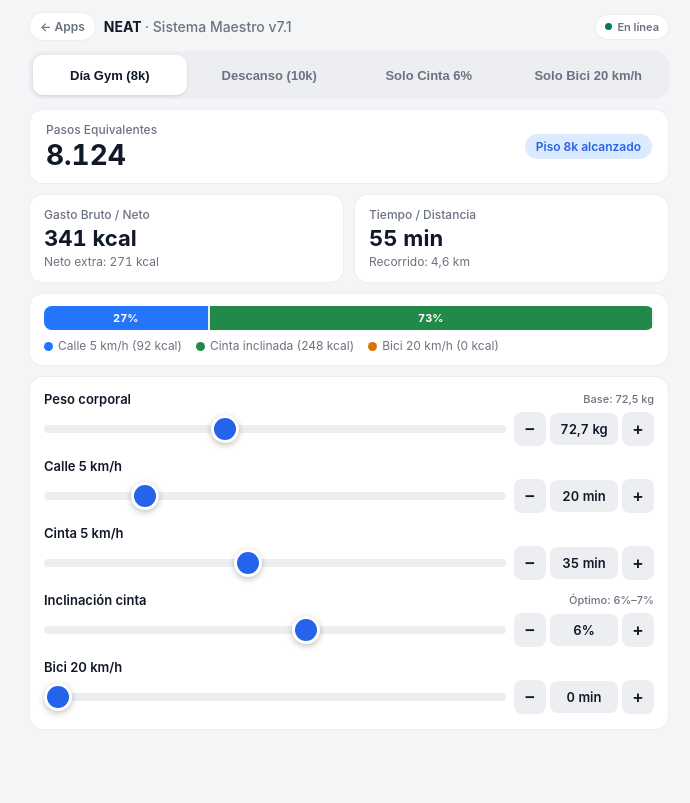
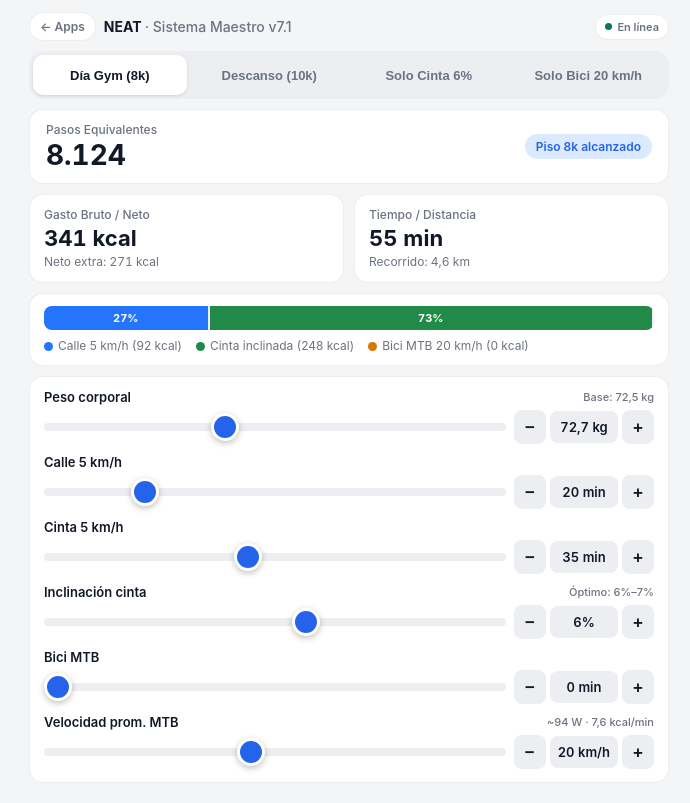
Before and after one commit to lucaszucaro5-code/mini-apps, a plain HTML site: page neat/index.html in a window 1280 px wide. Shown: the whole page, without its empty margins (291-981 px from the left). Drawn offline with Linux system fonts and the light colour scheme.

Commit message:
feat(neat): recalibrate MTB cycling formula and add average speed calibrator

```diff
--- a/neat/index.html
+++ b/neat/index.html
@@ -277,8 +277,8 @@
     .control-deck {
       display: flex;
       flex-direction: column;
-      gap: 11px;
-      padding: 14px;
+      gap: 9px;
+      padding: 12px 14px;
       background: var(--surface-bright);
       border: 1px solid var(--border);
       border-radius: var(--r-m);
@@ -438,7 +438,7 @@
       <div class="legend-row">
         <span><span class="legend-dot" style="background: var(--chart-1);"></span>Calle 5 km/h (<span id="leg-street">92 kcal</span>)</span>
         <span><span class="legend-dot" style="background: var(--chart-3);"></span>Cinta inclinada (<span id="leg-incline">248 kcal</span>)</span>
-        <span><span class="legend-dot" style="background: var(--chart-8);"></span>Bici 20 km/h (<span id="leg-bike">0 kcal</span>)</span>
+        <span><span class="legend-dot" style="background: var(--chart-8);"></span>Bici MTB <span id="leg-bike-speed">20</span> km/h (<span id="leg-bike">0 kcal</span>)</span>
       </div>
     </div>
 
@@ -503,14 +503,29 @@
 
       <div class="lumi-slider-row">
         <div class="lumi-slider-header">
-          <label class="lumi-slider-label" for="in-bike">Bici 20 km/h</label>
+          <label class="lumi-slider-label" for="in-bike">Bici MTB</label>
         </div>
         <div class="lumi-slider-container">
-          <input id="in-bike" class="lumi-slider" type="range" min="0" max="60" step="5" value="0">
+          <input id="in-bike" class="lumi-slider" type="range" min="0" max="90" step="5" value="0">
           <div class="stepper-group">
             <button type="button" class="step-btn" data-target="in-bike" data-dir="-1" aria-label="Reducir bici">−</button>
             <div id="val-bike" class="lumi-slider-value">0 min</div>
             <button type="button" class="step-btn" data-target="in-bike" data-dir="1" aria-label="Aumentar bici">+</button>
+          </div>
+        </div>
+      </div>
+
+      <div class="lumi-slider-row">
+        <div class="lumi-slider-header">
+          <label class="lumi-slider-label" for="in-bike-speed">Velocidad prom. MTB</label>
+          <span class="lumi-slider-hint" id="hint-bike-rate">~94 W · 7,6 kcal/min</span>
+        </div>
+        <div class="lumi-slider-container">
+          <input id="in-bike-speed" class="lumi-slider" type="range" min="12" max="30" step="0.5" value="20">
+          <div class="stepper-group">
+            <button type="button" class="step-btn" data-target="in-bike-speed" data-dir="-1" aria-label="Reducir velocidad bici">−</button>
+            <div id="val-bike-speed" class="lumi-slider-value">20 km/h</div>
+            <button type="button" class="step-btn" data-target="in-bike-speed" data-dir="1" aria-label="Aumentar velocidad bici">+</button>
           </div>
         </div>
       </div>
@@ -520,15 +535,18 @@
   <script>
     const STORAGE_KEY = 'sm_neat_v7_1_state';
     const DEFAULT_WEIGHT = 72.7;
+    const DEFAULT_BIKE_SPEED = 20;
 
     const fmtInt = new Intl.NumberFormat('es-AR', { maximumFractionDigits: 0 });
     const fmtDec = new Intl.NumberFormat('es-AR', { minimumFractionDigits: 1, maximumFractionDigits: 1 });
+    const fmtSpeed = (v) => (Number.isInteger(v) ? fmtInt.format(v) : fmtDec.format(v));
 
     const weightEl = document.getElementById('in-weight');
     const streetEl = document.getElementById('in-street');
     const inclineMinEl = document.getElementById('in-incline-min');
     const gradeEl = document.getElementById('in-grade');
     const bikeEl = document.getElementById('in-bike');
+    const bikeSpeedEl = document.getElementById('in-bike-speed');
     const presetBtns = document.querySelectorAll('.lumi-segmented-btn');
     const stepBtns = document.querySelectorAll('.step-btn');
 
@@ -536,8 +554,19 @@
       gym: { street: 20, inclineMin: 35, grade: 6, bike: 0 },
       rest: { street: 30, inclineMin: 40, grade: 6, bike: 0 },
       incline: { street: 0, inclineMin: 55, grade: 6, bike: 0 },
-      bike: { street: 0, inclineMin: 0, grade: 6, bike: 45 }
+      bike: { street: 0, inclineMin: 0, grade: 6, bike: 45, bikeSpeed: 20 }
     };
+
+    function calcMtbBikeRate(weight, speedKmh) {
+      // MTB en terreno mixto (ciudad, campo y ruta): Crr=0.008, CdA=0.50 m², bici+equipo=13 kg, transmisión 96% + ecuación ACSM
+      const v = speedKmh / 3.6;
+      const totalMass = weight + 13.0;
+      const pRoll = 0.008 * totalMass * 9.81 * v;
+      const pAero = 0.5 * 1.225 * 0.50 * (v * v * v);
+      const watts = (pRoll + pAero) / 0.96;
+      const kcalPerMin = (7.0 * weight + 10.8 * watts) / 200.0;
+      return { watts, kcalPerMin };
+    }
 
     function clampToInput(el, value, fallback) {
       const n = Number(value);
@@ -550,13 +579,14 @@
       return step < 1 ? Math.round(snapped * 10) / 10 : Math.round(snapped);
     }
 
-    function detectActivePreset(streetMin, inclineMin, grade, bikeMin) {
+    function detectActivePreset(streetMin, inclineMin, grade, bikeMin, bikeSpeed) {
       for (const [key, p] of Object.entries(PRESETS)) {
         if (
           p.street === streetMin &&
           p.inclineMin === inclineMin &&
           p.grade === grade &&
-          p.bike === bikeMin
+          p.bike === bikeMin &&
+          (p.bikeSpeed === undefined || p.bikeSpeed === bikeSpeed)
         ) {
           return key;
         }
@@ -577,6 +607,7 @@
         inclineMin: parseFloat(inclineMinEl.value),
         grade: parseFloat(gradeEl.value),
         bike: parseFloat(bikeEl.value),
+        bikeSpeed: parseFloat(bikeSpeedEl.value),
         preset: activePreset
       };
       try {
@@ -597,6 +628,7 @@
 
       if (saved && typeof saved === 'object') {
         weightEl.value = clampToInput(weightEl, saved.weight, DEFAULT_WEIGHT);
+        bikeSpeedEl.value = clampToInput(bikeSpeedEl, saved.bikeSpeed, DEFAULT_BIKE_SPEED);
 
         if (saved.preset && PRESETS[saved.preset]) {
           const p = PRESETS[saved.preset];
@@ -604,6 +636,7 @@
           inclineMinEl.value = p.inclineMin;
           gradeEl.value = p.grade;
           bikeEl.value = p.bike;
+          if (p.bikeSpeed !== undefined) bikeSpeedEl.value = p.bikeSpeed;
         } else {
           streetEl.value = clampToInput(streetEl, saved.street, PRESETS.gym.street);
           inclineMinEl.value = clampToInput(inclineMinEl, saved.inclineMin, PRESETS.gym.inclineMin);
@@ -616,6 +649,7 @@
         inclineMinEl.value = PRESETS.gym.inclineMin;
         gradeEl.value = PRESETS.gym.grade;
         bikeEl.value = PRESETS.gym.bike;
+        bikeSpeedEl.value = DEFAULT_BIKE_SPEED;
       }
     }
 
@@ -625,6 +659,7 @@
       const inclineMin = parseFloat(inclineMinEl.value);
       const grade = parseFloat(gradeEl.value);
       const bikeMin = parseFloat(bikeEl.value);
+      const bikeSpeed = parseFloat(bikeSpeedEl.value);
 
       const scale = weight / 72.5;
       const restKcalPerMin = (3.5 * weight) / 200;
@@ -632,7 +667,8 @@
       const streetKcal = streetMin * (4.59 * scale);
       const inclineRate = (4.59 + 0.415 * grade) * scale;
       const inclineKcal = inclineMin * inclineRate;
-      const bikeKcal = bikeMin * (9.65 * scale);
+      const bikeMetrics = calcMtbBikeRate(weight, bikeSpeed);
+      const bikeKcal = bikeMin * bikeMetrics.kcalPerMin;
 
       const totalKcal = streetKcal + inclineKcal + bikeKcal;
       const totalMin = streetMin + inclineMin + bikeMin;
@@ -640,13 +676,16 @@
 
       const target10kKcal = 418 * scale;
       const eqSteps = Math.round((totalKcal / target10kKcal) * 10000);
-      const totalKm = ((streetMin + inclineMin) * 5 + bikeMin * 20) / 60;
+      const totalKm = ((streetMin + inclineMin) * 5 + bikeMin * bikeSpeed) / 60;
 
       document.getElementById('val-weight').textContent = `${fmtDec.format(weight)} kg`;
       document.getElementById('val-street').textContent = `${streetMin} min`;
       document.getElementById('val-incline-min').textContent = `${inclineMin} min`;
       document.getElementById('val-grade').textContent = `${grade}%`;
       document.getElementById('val-bike').textContent = `${bikeMin} min`;
+      document.getElementById('val-bike-speed').textContent = `${fmtSpeed(bikeSpeed)} km/h`;
+      document.getElementById('leg-bike-speed').textContent = fmtSpeed(bikeSpeed);
+      document.getElementById('hint-bike-rate').textContent = `~${fmtInt.format(Math.round(bikeMetrics.watts))} W · ${fmtDec.format(bikeMetrics.kcalPerMin)} kcal/min`;
 
       document.getElementById('out-steps').textContent = fmtInt.format(eqSteps);
       document.getElementById('out-kcal').textContent = `${fmtInt.format(totalKcal)} kcal`;
@@ -691,7 +730,7 @@
         [segS, segI, segB].forEach((s) => { s.style.width = '0%'; s.textContent = ''; });
       }
 
-      const activePreset = detectActivePreset(streetMin, inclineMin, grade, bikeMin);
+      const activePreset = detectActivePreset(streetMin, inclineMin, grade, bikeMin, bikeSpeed);
       syncPresetButtons(activePreset);
       if (persist) saveState(activePreset);
     }
@@ -703,11 +742,12 @@
         inclineMinEl.value = p.inclineMin;
         gradeEl.value = p.grade;
         bikeEl.value = p.bike;
+        if (p.bikeSpeed !== undefined) bikeSpeedEl.value = p.bikeSpeed;
         updateCalc(true);
       });
     });
 
-    [weightEl, streetEl, inclineMinEl, gradeEl, bikeEl].forEach((el) => {
+    [weightEl, streetEl, inclineMinEl, gradeEl, bikeEl, bikeSpeedEl].forEach((el) => {
       el.addEventListener('input', () => updateCalc(true));
     });
 
--- a/sw.js
+++ b/sw.js
@@ -1,4 +1,4 @@
-const CACHE_NAME = 'miniapps-sm-v10';
+const CACHE_NAME = 'miniapps-sm-v11';
 
 const PRECACHE_URLS = [
   './',
```
